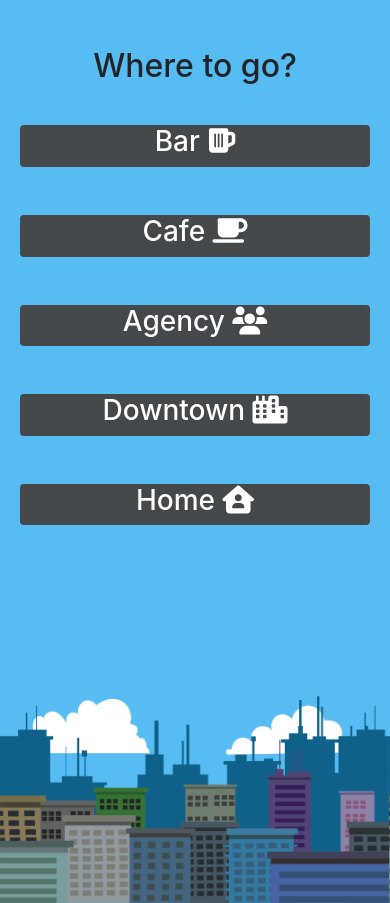
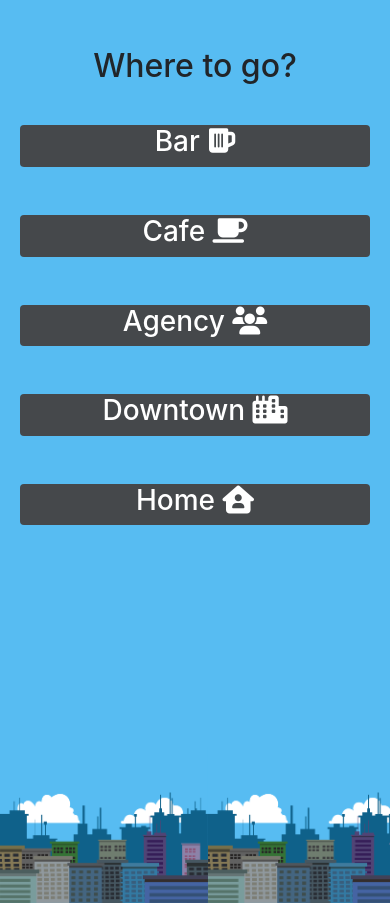
Before and after one commit to AndreasChristensen89/salary_struggle, a Django app: page /grind/city/ in a window 390 px wide. Shown: the part 89-992 px from the top of the page. Run offline with Django 3.2, Linux system fonts and the light colour scheme; a user stored in the database is signed in; tables that the repository leaves empty hold one stand-in row (values such as "Sample post"); some libraries are stand-ins or nearby versions.

Commit message:
implement 40vw height for all screens, needs work

```diff
--- a/static/css/game_base.css
+++ b/static/css/game_base.css
@@ -175,6 +175,7 @@ body {
     background-repeat: repeat;
     background-size: contain;
     z-index: 0;
+    height: 40vw;
 }
 
 #city-background {
@@ -401,7 +402,8 @@ body {
     }
 
     #city-background-img {
-        height: 75vw
+        height: 40vw;
+
     }
 
     #back-alley-background-img {
@@ -464,7 +466,7 @@ body {
 
     #city-background-img {
         background-image: url(/media/backgrounds/city_background_horizontal.png);
-        height: 75vw
+        height: 40vw
     }
 
     .all-game-bg-img {
@@ -506,7 +508,7 @@ body {
     }
 
     #city-background-img {
-        height: 75vw;
+        height: 40vw;
     }
 
     #agency-background-img {
```
